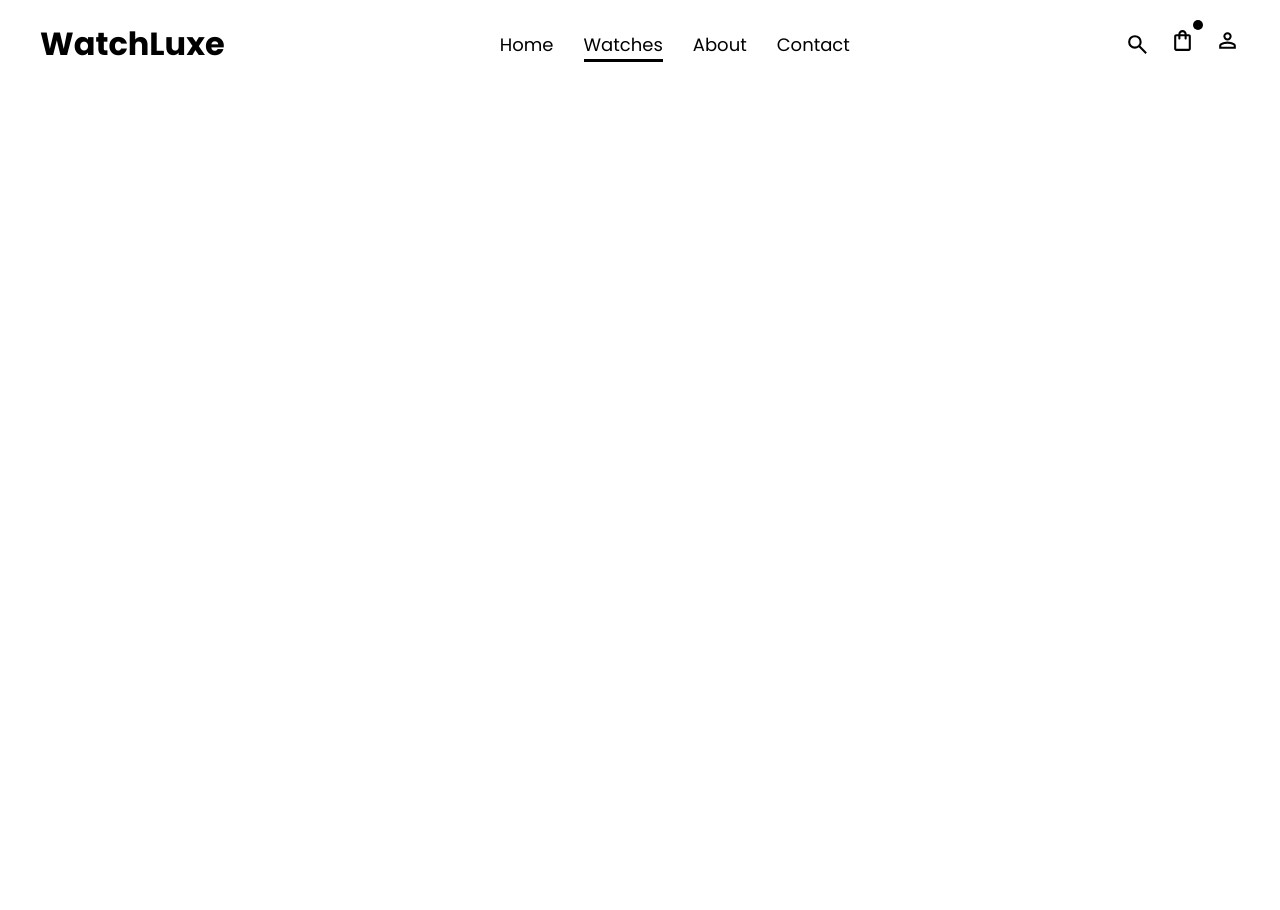
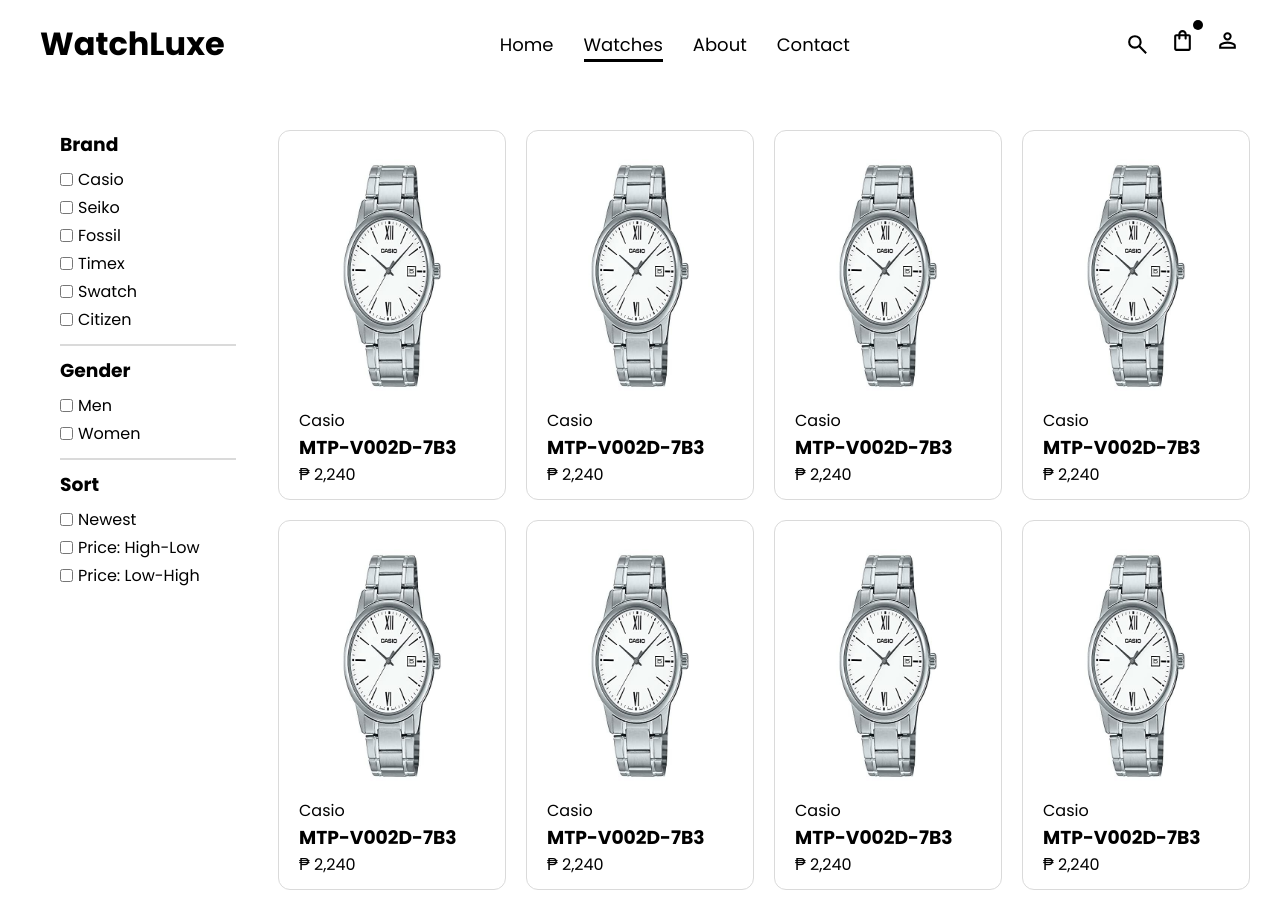
Before and after one commit to DuncanTheDev/WatchLuxe, a React (Vite) app in the folder Frontend/: page /watches in a window 1280 px wide. Shown: the top 910 px of the page. Before the commit the page ends 800 px from the top, so only its background shows below. Built offline with nearby package versions, Linux system fonts and the light colour scheme.

Commit message:
create initial layout for watches page with filter and product areas

```diff
--- a/Frontend/src/components/Home/Home.css
+++ b/Frontend/src/components/Home/Home.css
@@ -151,6 +151,10 @@
 
 /* Mobile / Phone View */
 @media (max-width: 600px) {
+  h1 {
+    font-size: 22px;
+  }
+
   .hero-video {
     height: 70vh;
   }
--- a/Frontend/src/components/Watches/Watches.css
+++ b/Frontend/src/components/Watches/Watches.css
@@ -0,0 +1,69 @@
+.watches-container {
+  height: auto;
+  width: 100%;
+  margin: auto;
+  display: flex;
+  padding: 20px;
+  gap: 20px;
+}
+
+.filter-container {
+  margin-top: 100px;
+  width: 20%;
+  height: 500px;
+  background: white;
+  padding: 0px 40px;
+  position: fixed;
+}
+
+.filter-header {
+  margin-top: 10px;
+  padding-bottom: 5px;
+}
+
+.product-container {
+  margin-top: 100px;
+  width: 80%;
+  height: auto;
+  background-color: white;
+}
+
+.brand-filter,
+.gender-filter {
+  padding-bottom: 12px;
+  border-bottom: 2px solid rgb(218, 218, 218);
+}
+
+.filter-group {
+  display: flex;
+  align-items: center;
+  gap: 5px;
+  margin-top: 3px;
+  font-size: 16px;
+}
+
+.product-container {
+  padding: 10px;
+  margin-left: 20%;
+}
+
+.products {
+  display: grid;
+  grid-template-columns: repeat(4, 1fr); /* 4 equal columns */
+  gap: 20px; /* space between columns and rows */
+}
+
+.product-card {
+  height: 370px;
+  padding: 20px;
+  border-radius: 12px;
+  border: 1px solid rgb(218, 218, 218);
+  transition: transform 0.3s ease, box-shadow 0.3s ease;
+  background: #fff;
+
+}
+
+.product-card img {
+  width: 100%;
+  height: 250px;
+}
--- a/Frontend/src/components/Watches/Watches.jsx
+++ b/Frontend/src/components/Watches/Watches.jsx
@@ -1,15 +1,140 @@
 import Navbar from "../Navbar/Navbar";
+import Footer from "../Footer/Footer";
+import "./Watches.css";
+import assets from "../../assets/assets";
 
 export default function Watches() {
   return (
     <div>
       <Navbar />
-      <div className="filter-container">
-
+      <div className="watches-container">
+        <div className="filter-container">
+          <div className="brand-filter">
+            <h3 className="filter-header">Brand</h3>
+            <div className="filter-group">
+              <input type="checkbox" name="casio" id="casio" />
+              <label htmlFor="casio">Casio</label>
+            </div>
+            <div className="filter-group">
+              <input type="checkbox" name="seiko" id="seiko" />
+              <label htmlFor="seiko">Seiko</label>
+            </div>
+            <div className="filter-group">
+              <input type="checkbox" name="fossil" id="fossil" />
+              <label htmlFor="fossil">Fossil</label>
+            </div>
+            <div className="filter-group">
+              <input type="checkbox" name="timex" id="timex" />
+              <label htmlFor="timex">Timex</label>
+            </div>
+            <div className="filter-group">
+              <input type="checkbox" name="swatch" id="swatch" />
+              <label htmlFor="swatch">Swatch</label>
+            </div>
+            <div className="filter-group">
+              <input type="checkbox" name="citizen" id="citizen" />
+              <label htmlFor="citizen">Citizen</label>
+            </div>
+          </div>
+          <div className="gender-filter">
+            <h3 className="filter-header">Gender</h3>
+            <div className="filter-group">
+              <input type="checkbox" name="men" id="men" />
+              <label htmlFor="men">Men</label>
+            </div>
+            <div className="filter-group">
+              <input type="checkbox" name="women" id="women" />
+              <label htmlFor="women">Women</label>
+            </div>
+          </div>
+          <div className="sort-filter">
+            <h3 className="filter-header">Sort</h3>
+            <div className="filter-group">
+              <input type="checkbox" name="newest" id="newest" />
+              <label htmlFor="newest">Newest</label>
+            </div>
+            <div className="filter-group">
+              <input type="checkbox" name="high-low" id="high-low" />
+              <label htmlFor="high-low">Price: High-Low</label>
+            </div>
+            <div className="filter-group">
+              <input type="checkbox" name="low-high" id="low-high" />
+              <label htmlFor="low-high">Price: Low-High</label>
+            </div>
+          </div>
+        </div>
+        <div className="product-container">
+          <div className="products">
+            <div className="product-card">
+              <img src={assets.MTPV002D7B3} alt="" />
+              <p className="brand">Casio</p>
+              <h3 className="ref-num">MTP-V002D-7B3</h3>
+              <p className="price">₱ 2,240</p>
+            </div>
+            <div className="product-card">
+              <img src={assets.MTPV002D7B3} alt="" />
+              <p className="brand">Casio</p>
+              <h3 className="ref-num">MTP-V002D-7B3</h3>
+              <p className="price">₱ 2,240</p>
+            </div>
+            <div className="product-card">
+              <img src={assets.MTPV002D7B3} alt="" />
+              <p className="brand">Casio</p>
+              <h3 className="ref-num">MTP-V002D-7B3</h3>
+              <p className="price">₱ 2,240</p>
+            </div>
+            <div className="product-card">
+              <img src={assets.MTPV002D7B3} alt="" />
+              <p className="brand">Casio</p>
+              <h3 className="ref-num">MTP-V002D-7B3</h3>
+              <p className="price">₱ 2,240</p>
+            </div>
+            <div className="product-card">
+              <img src={assets.MTPV002D7B3} alt="" />
+              <p className="brand">Casio</p>
+              <h3 className="ref-num">MTP-V002D-7B3</h3>
+              <p className="price">₱ 2,240</p>
+            </div>
+            <div className="product-card">
+              <img src={assets.MTPV002D7B3} alt="" />
+              <p className="brand">Casio</p>
+              <h3 className="ref-num">MTP-V002D-7B3</h3>
+              <p className="price">₱ 2,240</p>
+            </div>
+            <div className="product-card">
+              <img src={assets.MTPV002D7B3} alt="" />
+              <p className="brand">Casio</p>
+              <h3 className="ref-num">MTP-V002D-7B3</h3>
+              <p className="price">₱ 2,240</p>
+            </div>
+            <div className="product-card">
+              <img src={assets.MTPV002D7B3} alt="" />
+              <p className="brand">Casio</p>
+              <h3 className="ref-num">MTP-V002D-7B3</h3>
+              <p className="price">₱ 2,240</p>
+            </div>
+            <div className="product-card">
+              <img src={assets.MTPV002D7B3} alt="" />
+              <p className="brand">Casio</p>
+              <h3 className="ref-num">MTP-V002D-7B3</h3>
+              <p className="price">₱ 2,240</p>
+            </div>
+            <div className="product-card">
+              <img src={assets.MTPV002D7B3} alt="" />
+              <p className="brand">Casio</p>
+              <h3 className="ref-num">MTP-V002D-7B3</h3>
+              <p className="price">₱ 2,240</p>
+            </div>
+            <div className="product-card">
+              <img src={assets.MTPV002D7B3} alt="" />
+              <p className="brand">Casio</p>
+              <h3 className="ref-num">MTP-V002D-7B3</h3>
+              <p className="price">₱ 2,240</p>
+            </div>
+          </div>
+        </div>
       </div>
-      <div className="product-container">
-
-      </div>
+      <Footer />
     </div>
   );
 }
```
